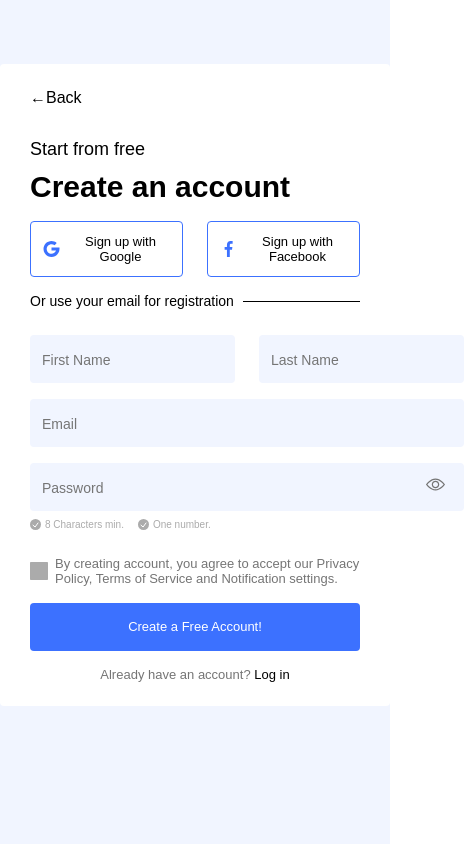
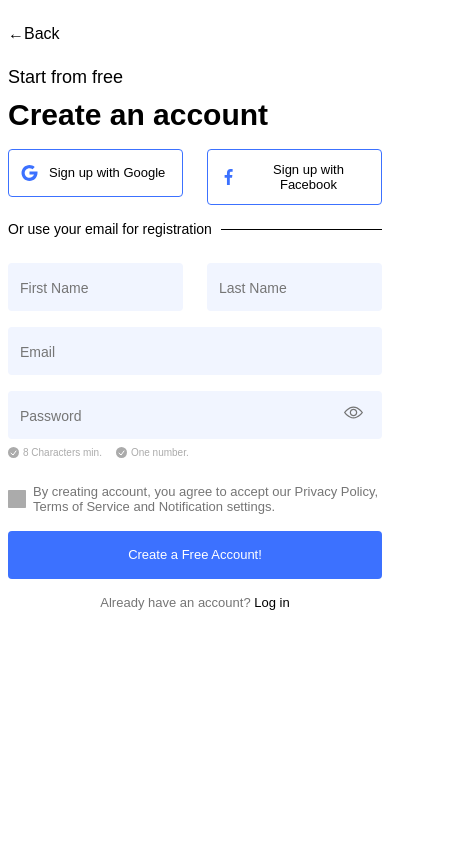
Before and after one commit to wind83410/test-form, an Angular app: page / in a window 390 px wide. Shown: the whole page, 464 px wide, since content can reach past the window. Built offline with nearby package versions, Linux system fonts and the light colour scheme.

Commit message:
feat: 頁面：RWD

```diff
--- a/src/app/app.component.scss
+++ b/src/app/app.component.scss
@@ -28,6 +28,10 @@
   min-height: 100vh;
   padding: 4rem 0;
   background-color: var(--blue-1);
+  @media (max-width: 417px) {
+    padding: 0;
+    background-color: #fff;
+  }
 }
 
 .form-btn--social {
@@ -102,13 +106,18 @@
   margin: 0 auto;
   border-radius: 0.25rem;
   background-color: #fff;
-
+  @media (max-width: 417px) {
+    padding: 1.5rem 0.5rem;
+  }
   &__header-navi {
     text-underline-offset: 0.25rem;
   }
 
   &__body {
     margin-top: 2rem;
+    @media (max-width: 417px) {
+      margin-top: 1.5rem;
+    }
   }
 }
 
--- a/src/app/components/form-input/form-input.component.scss
+++ b/src/app/components/form-input/form-input.component.scss
@@ -29,6 +29,9 @@
   > ::ng-deep * {
     font-size: 0.875rem;
     color: var(--gray-scale-0);
+  }
+  > ::ng-deep input {
+    width: 100%;
   }
 }
 
```
